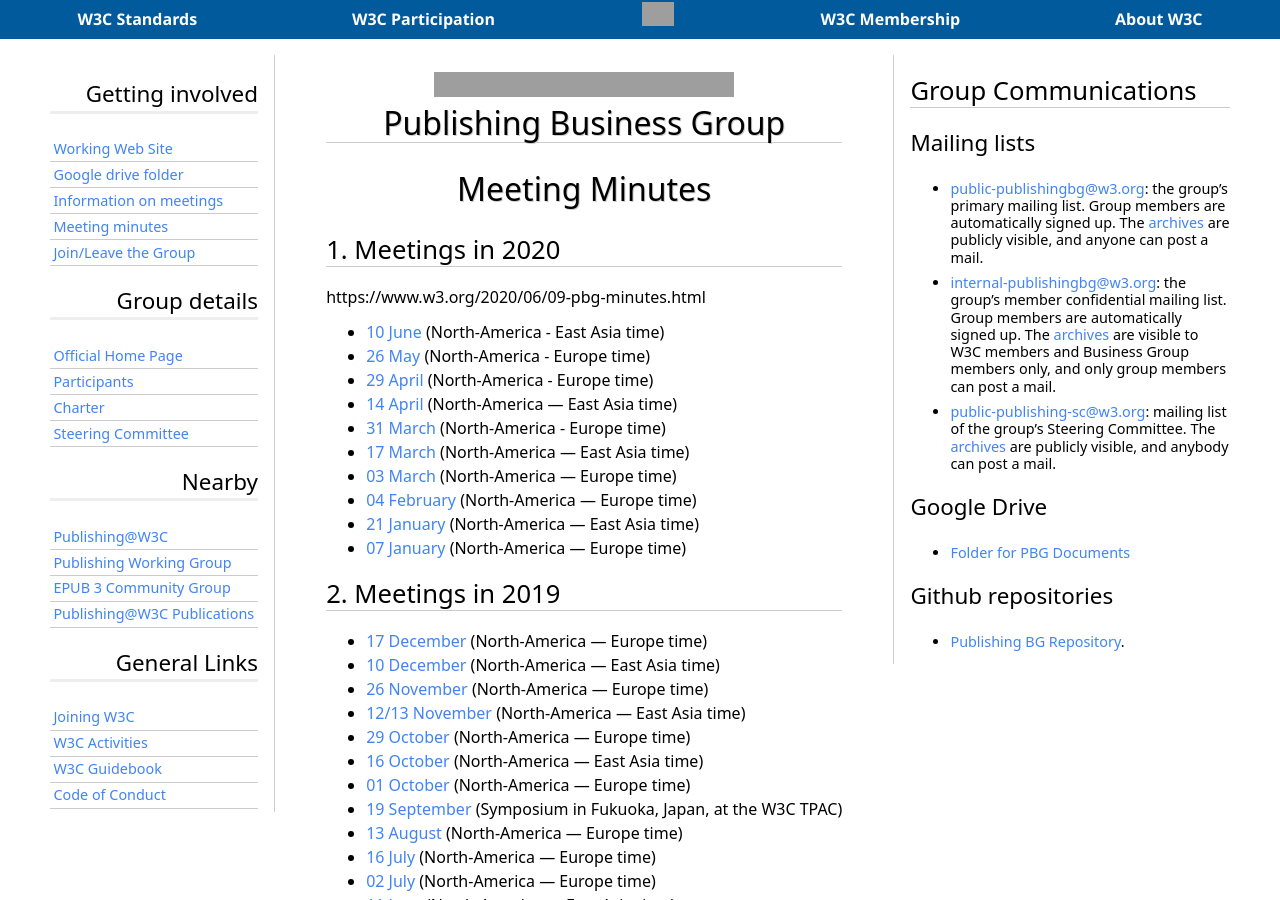
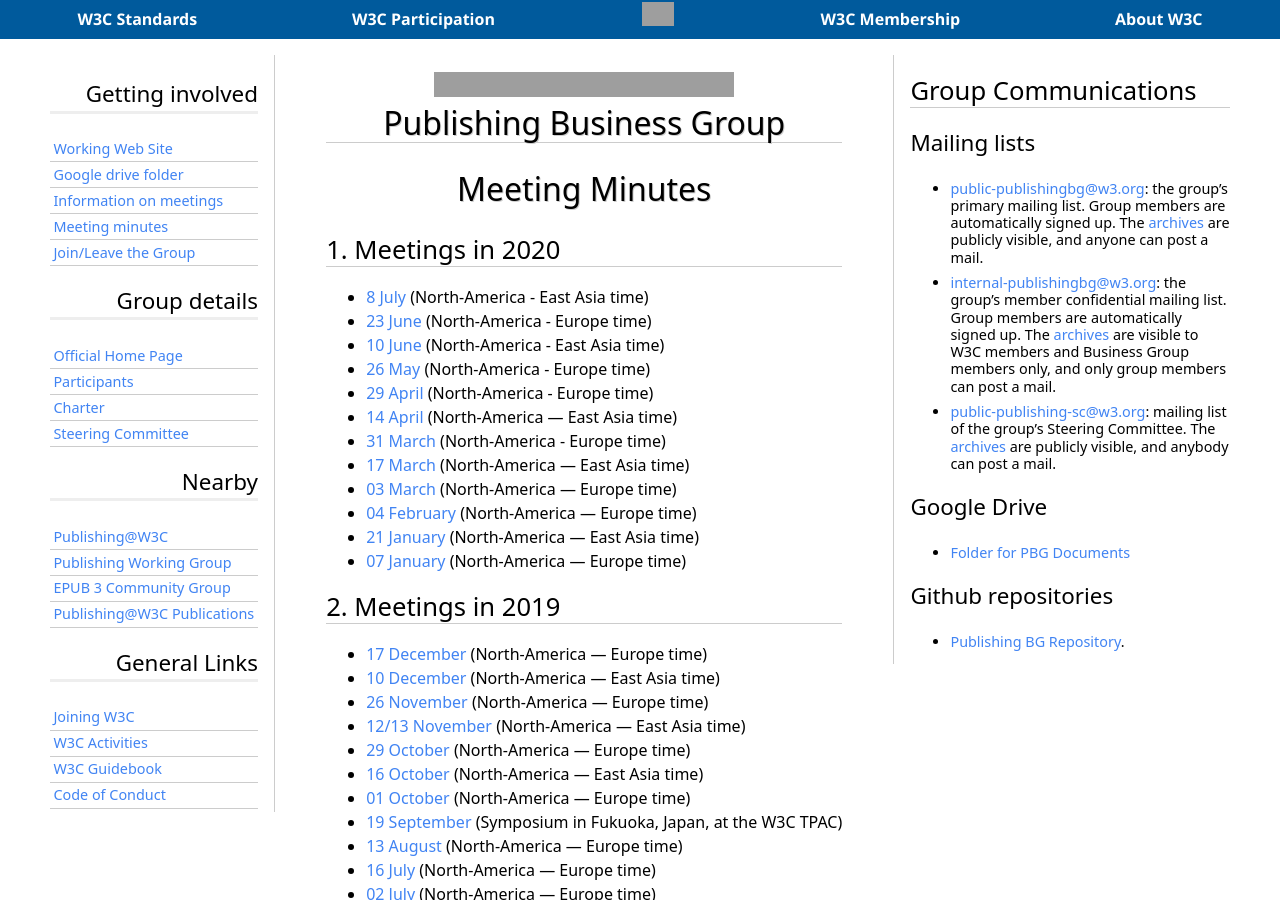
Before and after one commit to w3c/publ-bg, a Jekyll site: the page built from Meetings/Minutes/index.md, in a window 1280 px wide and 900 px high. Built offline with Jekyll 4.4.1, drawn with Linux system fonts in a browser that asks for light colours; some web fonts are replaced; our own code applies the rules of GitHub Pages for plain Markdown files; grey boxes are pictures that could not be loaded.

Commit message:
Updating minutes index page

```diff
--- a/Meetings/Minutes/index.md
+++ b/Meetings/Minutes/index.md
@@ -6,8 +6,8 @@ layout: default
 
 ## Meetings in 2020
 
-https://www.w3.org/2020/06/09-pbg-minutes.html
-
+* [8 July](https://www.w3.org/2020/07/07-pbg-minutes.html) (North-America - East Asia time)
+* [23 June](https://www.w3.org/2020/06/23-pbg-minutes.html) (North-America - Europe time)
 * [10 June](https://www.w3.org/2020/06/09-pbg-minutes.html) (North-America - East Asia time)
 * [26 May](https://www.w3.org/2020/05/26-pbg-minutes.html) (North-America - Europe time)
 * [29 April](https://www.w3.org/2020/04/28-pbg-minutes.html) (North-America - Europe time)
```
